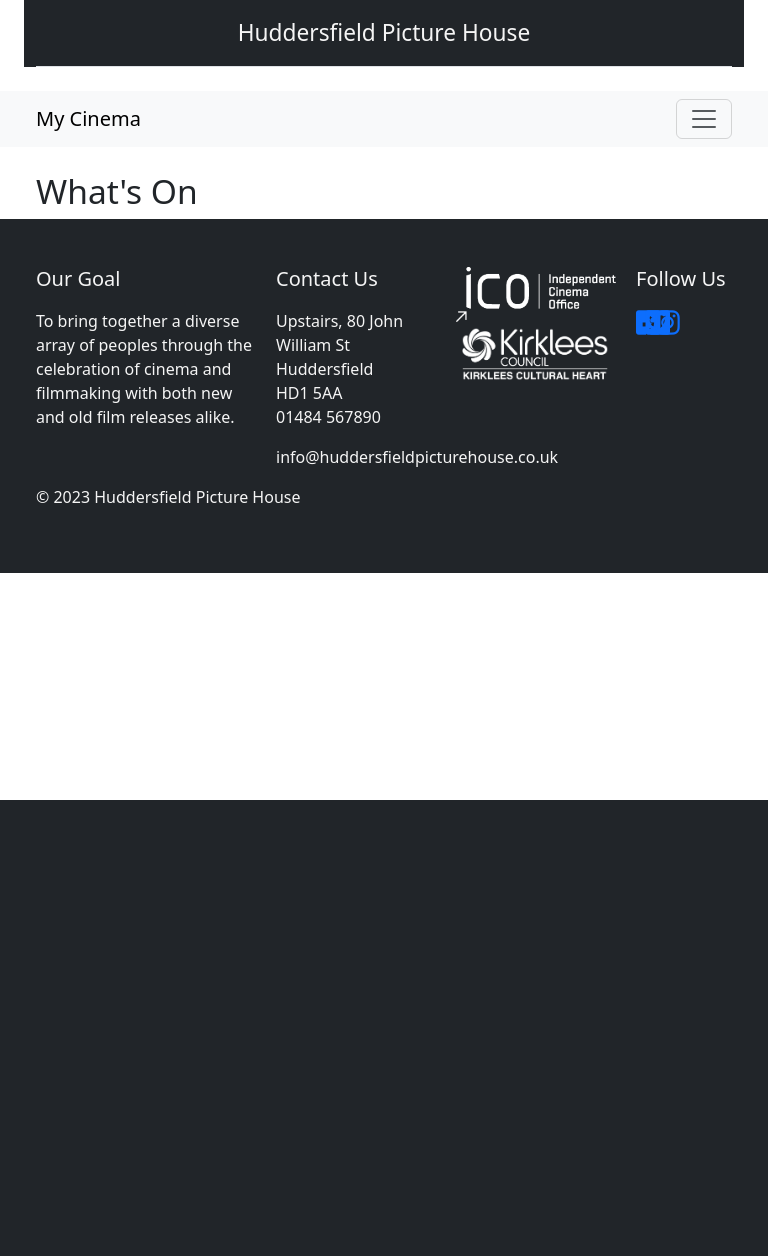
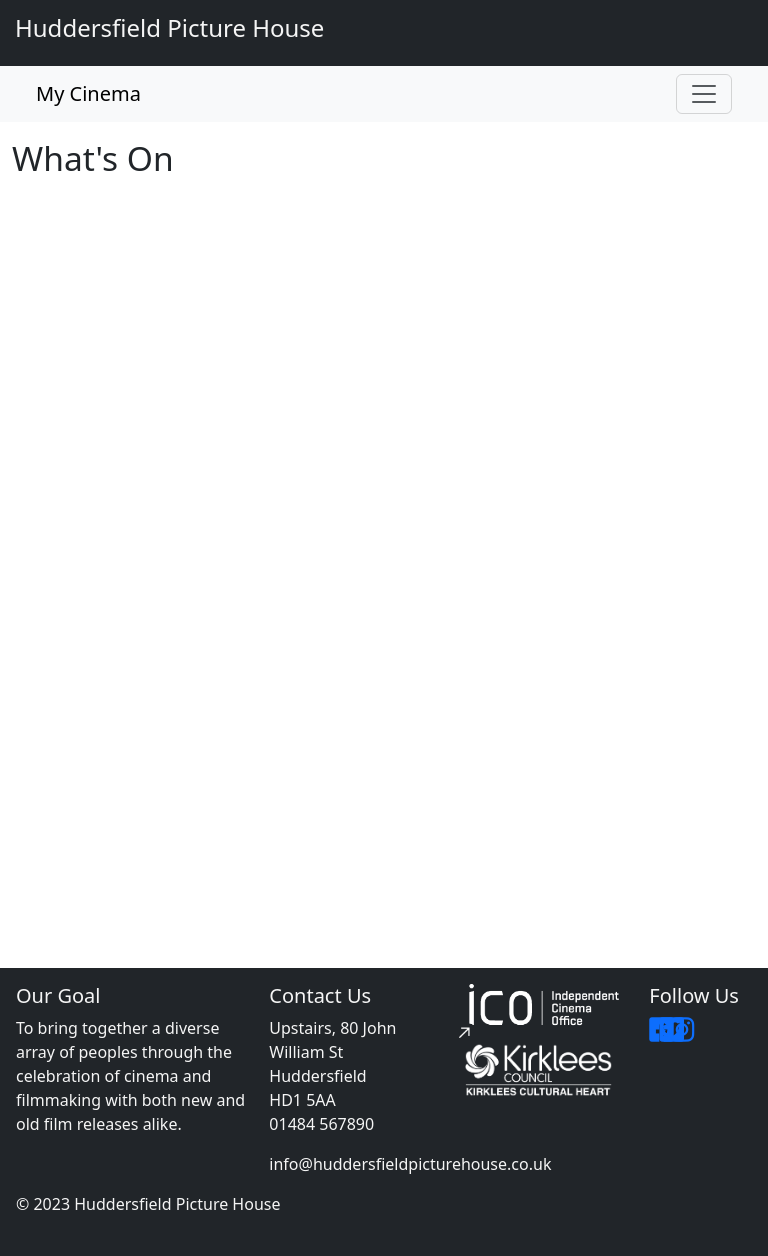
Before and after one commit to jonslack22/Portfolio-4-Huddersfield-Picture-House, a Django app: page / in a window 768 px wide. Before the commit the page ends 800 px from the top, so only its background shows below. Run offline with Django 3.2, Linux system fonts and the light colour scheme; data that the repository does not hold is empty.

Commit message:
Themed preliminiary background image in place, extra custom CSS stylings added to several major page elements

```diff
--- a/static/css/style.css
+++ b/static/css/style.css
@@ -1,15 +1,68 @@
 body {
+    position: relative;
     max-width: 1080px;
     margin-left: auto;
     margin-right: auto;
+    background-image: url('/static/images/seamless-cinema.jpg');
+    background-repeat: repeat;
+}
+
+main {
+    min-height: 52.85rem;
+    padding: 1rem;
 }
 
 header, footer {
     color:whitesmoke;
 }
 
-footer h5 {
+footer {
     padding-bottom: 0.5em;
+}
+
+.custom-container {
+    max-width: 100%;
+    margin: 0 auto;
+    padding: 0 15px;
+    box-sizing: border-box;
+}
+
+.container-header {
+    margin-bottom: -1px;
+}
+
+.mt-0 {
+    background-color: white;
+    max-width: 100%;
+}
+
+.p-3 {
+    max-width: 100%;
+}
+
+.header-with-icons {
+    display: flex;
+    align-items: center;
+    justify-content: space-between;
+    border-bottom: 1px solid #dee2e6;
+    padding: 20px 0;
+}
+
+.cinema-title {
+    font-size: 24px;
+    margin-right: auto;
+}
+
+.social-media-header {
+    display: flex;
+    align-items: center;
+    margin-left: auto;
+    padding: 0;
+    list-style: none;
+}
+
+.social-media-list-header {
+    margin-right: 10px;
 }
 
 .email-contact {
@@ -28,11 +81,6 @@
     height: 1em;
 }
 
-.d-flex.flex-wrap.justify-content-center.py-3.mb-4.border-bottom {
-    display: flex;
-    align-items: center;
-}
-
 .social-media-header {
     display: flex;
     margin-left: auto;
@@ -48,7 +96,33 @@
     padding-left: 0;
 }
 
+@media only screen and (max-width: 992px) {
+    .col-md-3.flex-grow-0, .col-md-2.flex-grow-0 {
+      flex-grow: 0;
+    }
+}
+
 @media only screen and (max-width: 768px) {
+    .header-with-icons {
+        flex-wrap: wrap;
+        padding: 10px 0;
+    }
+
+    .cinema-title {
+        margin-right: 0;
+        margin-bottom: 10px;
+        flex-basis: 100%;
+    }
+
+    .social-media-header {
+        margin-left: 0;
+        margin-top: 10px;
+    }
+
+    .social-media-list-header {
+        margin-right: 20px;
+    }
+
     .social-media-list {
         max-width: 100%;
         display: flex;
@@ -63,3 +137,10 @@
         display: none;
     }
 }
+
+@media only screen and (min-width: 768px) {
+    .col-md-3,
+    .col-md-2 {
+        max-width: none;
+    }
+  }
--- a/templates/base.html
+++ b/templates/base.html
@@ -12,9 +12,9 @@
     <title>{% block title %}Huddersfield Picture House{% endblock %}</title>
 </head>
 <body>
-    <div class="container bg-dark">
-        <header class="d-flex flex-wrap justify-content-center py-3 mb-4 border-bottom">
-            <span class="fs-4">Huddersfield Picture House</span>
+    <div class="custom-container container-header bg-dark">
+        <header class="header-with-icons">
+            <span class="cinema-title">Huddersfield Picture House</span>
             <ul class="social-media-header">
                 <li class="social-media-list-header"><a href="#"><i class="fab fa-facebook-square"></i></a></li>
                 <li class="social-media-list-header"><a href="#"><i class="fab fa-twitter-square"></i></a></li>
@@ -61,15 +61,15 @@
 </nav>
 
 <!-- Content -->
-    <div class="container mt-4">
+    <main class="container mt-0">
         {% block content %}
 
         {% endblock %}
-    </div>
+    </main>
 
   <!-- Footer -->
     <footer class="bg-dark">
-        <div class="container py-5">
+        <div class="container p-3">
             <div class="row">
                 <div class="col-md-4">
                     <h5> Our Goal </h5>
@@ -77,7 +77,7 @@
                     with both new and old film releases alike.
                     </p>
             </div>
-            <div class="col-md-3">
+            <div class="col-md-3 flex-grow-0">
                 <h5>Contact Us</h5>
                 <ul class="list-unstyled">
                     <li>Upstairs, 80 John William St</li>
@@ -87,11 +87,11 @@
                     <li class="email-contact">info@huddersfieldpicturehouse.co.uk</li>
                 </ul>
             </div>
-            <div class="col-md-3">
+            <div class="col-md-3 flex-grow-0">
                 <img class="footer-icons" src="{% static 'images/ico-logo-white.png' %}" alt="Image">
                 <img class="footer-icons" src="{% static 'images/kirklees_council.png' %}" alt="Image">
             </div>
-            <div class="col-md-2">
+            <div class="col-md-2 flex-grow-0">
                 <h5>Follow Us</h5>
                 <ul class="social-media-list">
                     <li class="social-media"><a href="#"><i class="fab fa-facebook-square"></i></a></li>
```
Also changed, not shown: static/images/seamless-cinema.jpg (added).
